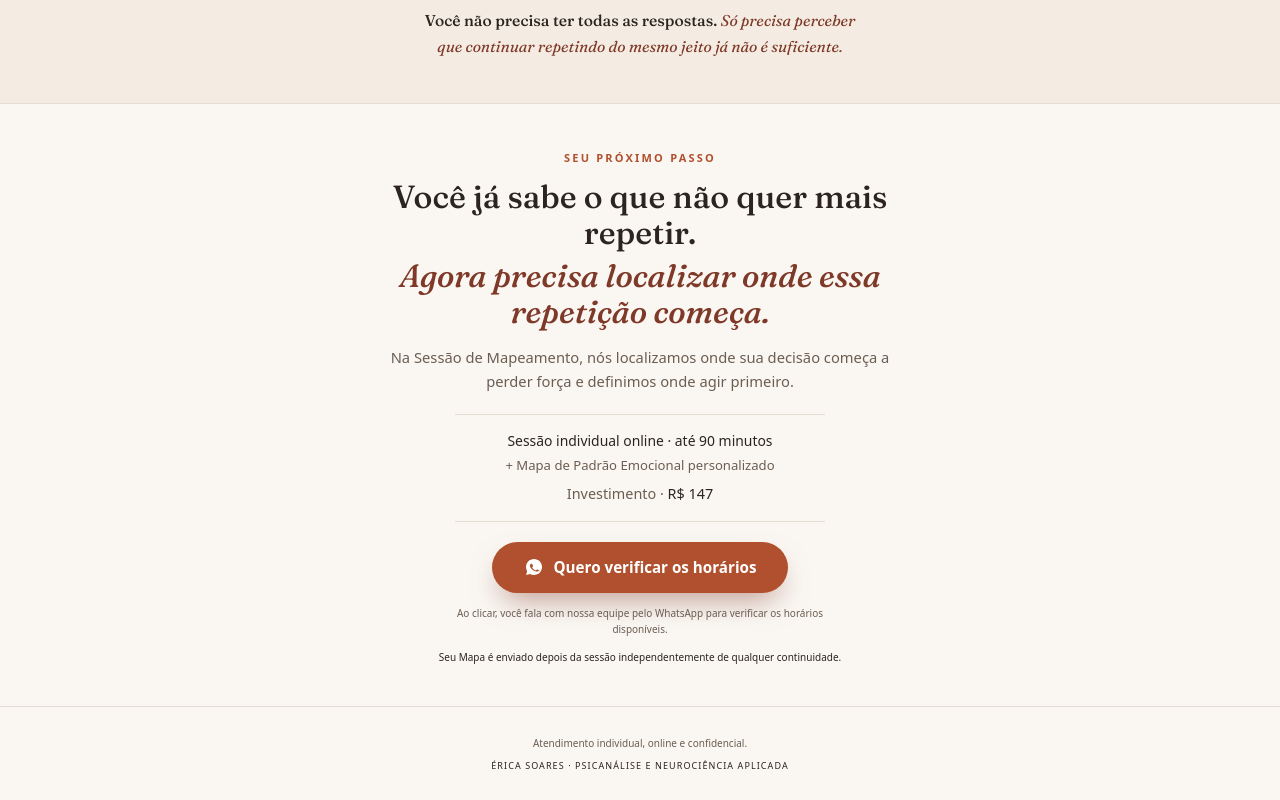
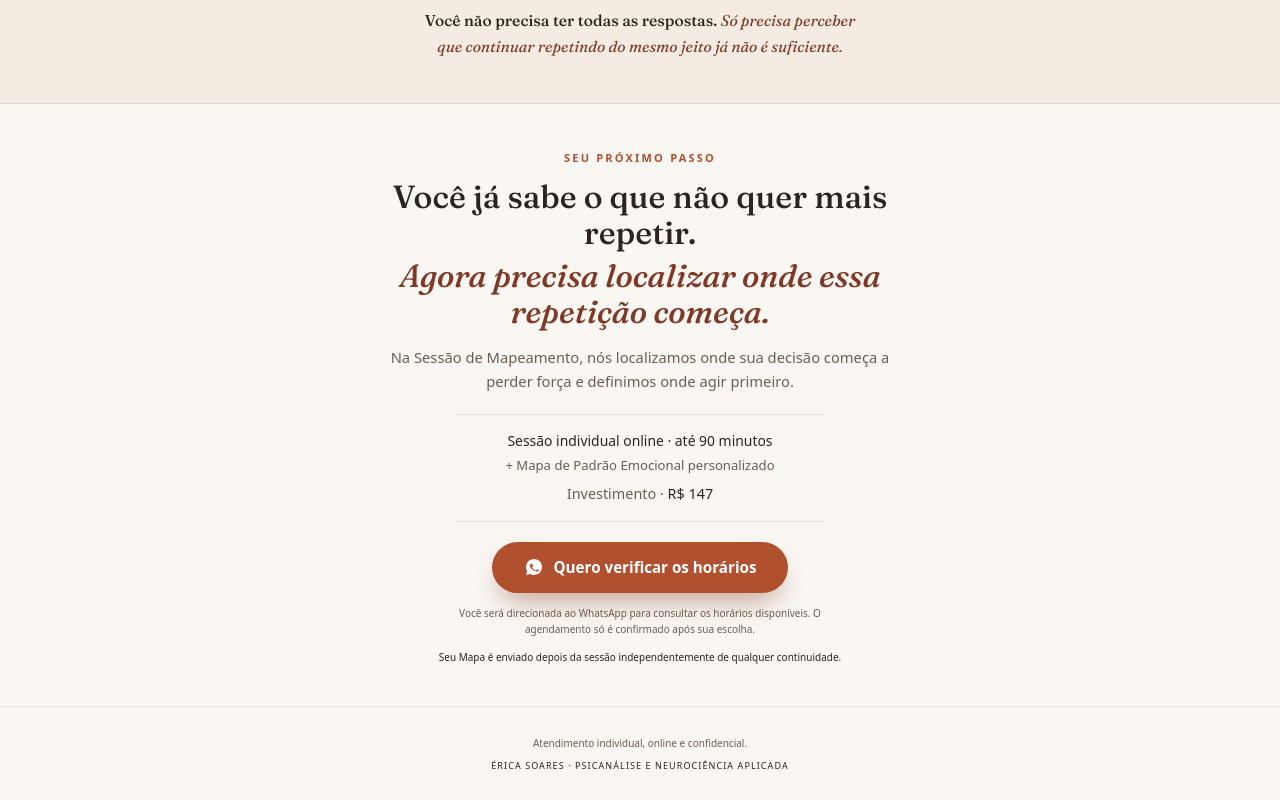
Before and after one commit to Ericaandmisma/landingpage, a React (Vite) app: page / in a window 1280 px wide. Shown: the part 3536-4336 px from the top of the page. Built offline with nearby package versions, Linux system fonts and the light colour scheme.

Commit message:
Padroniza microcopy dos CTAs

```diff
--- a/src/App.tsx
+++ b/src/App.tsx
@@ -599,8 +599,7 @@ export default function App() {
             </div>
 
             <p className="mx-auto mt-3 max-w-sm text-[10px] leading-relaxed text-[var(--ink-soft)]">
-              Ao clicar, você fala com nossa equipe pelo WhatsApp para verificar
-              os horários disponíveis.
+              Você será direcionada ao WhatsApp para consultar os horários disponíveis. O agendamento só é confirmado após sua escolha.
             </p>
 
             <p className="mx-auto mt-3 max-w-md text-[10px] leading-relaxed text-[var(--ink-soft)]/80">
```
